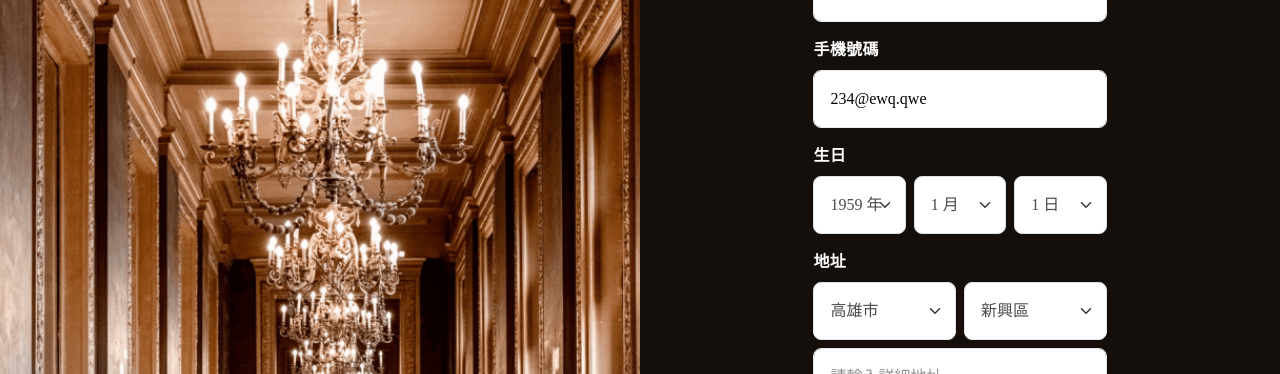
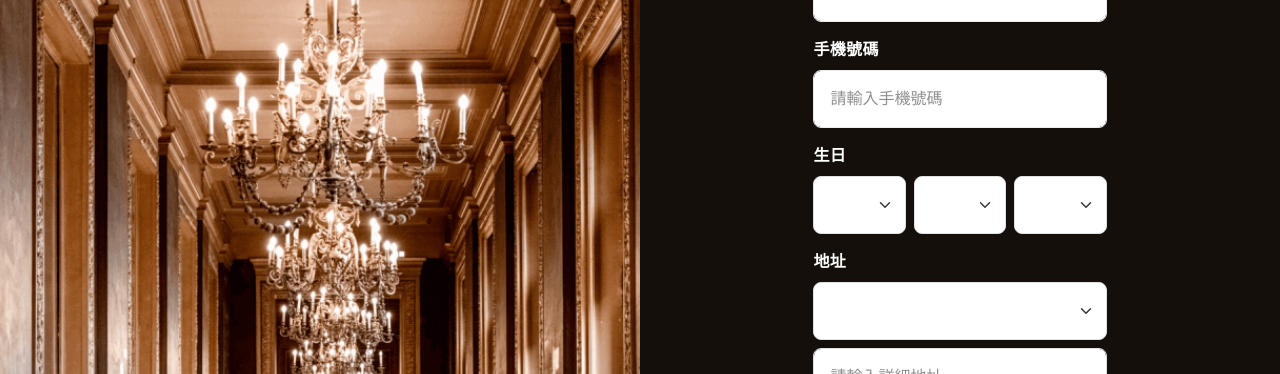
Before and after one commit to junhoulin/nuxt3-demo, a Nuxt app: page /account/signup in a window 1280 px wide. Both pictures are taken after a click on the button "下一步". Shown: the part 426-800 px from the top of the page. Built offline with nearby package versions, Linux system fonts and the light colour scheme.

Commit message:
update user signup data

```diff
--- a/components/account/AccountSignup.vue
+++ b/components/account/AccountSignup.vue
@@ -1,18 +1,48 @@
 <script setup>
 import { Icon } from '@iconify/vue';
 const isEmailAndPasswordValid = ref(false);
+const ZipCodeMap = ref ([
+  { detail: '100臺北市中正區', zipcode: 100, city: '臺北市', county: '中正區' },
+    { detail: '103臺北市大同區', zipcode: 103, city: '臺北市', county: '大同區' },
+    { detail: '104臺北市中山區', zipcode: 104, city: '臺北市', county: '中山區' },
+    { detail: '105臺北市松山區', zipcode: 105, city: '臺北市', county: '松山區' },
+    { detail: '106臺北市大安區', zipcode: 106, city: '臺北市', county: '大安區' },
+])
+const confirmPassword = ref("");
+  const birthday =ref({
+    year: "",
+    month: "",
+    day: ""
+  });
+
+
 const signupData = ref({
-  name: "23424",
-  email: "234@ewq.qwe",
-  password: "qweebqwe222234",
+  name: "",
+  email: "",
+  password: "",
   phone: "",
-  birthday: {
-  },
+  birthday: "",
   address: {
     zipcode: 802,
     detail: ""
   }
-})
+});
+
+const pushSignup1 = () => {
+  if (confirmPassword.value !== signupData.value.password) {
+    confirmPassword.value = "";
+    signupData.value.password = "";
+    alert('輸入的密碼不相同');
+  } else {
+    isEmailAndPasswordValid.value = true;
+  }
+};
+
+const pushSignup2 = () => {
+  signupData.value.birthday =
+  `${birthday.value.year}/${birthday.value.month}/${birthday.value.day}`;
+  console.log(signupData.value)
+}
 </script>
 
 <template>
@@ -109,13 +139,13 @@ const signupData = ref({
             class="form-control p-4 text-neutral-100 fw-medium border-neutral-40"
             placeholder="請再輸入一次密碼"
             type="password"
-            v-model="signupData.password"
+            v-model="confirmPassword"
           >
         </div>
         <button
           class="btn btn-neutral-40 w-100 py-4 text-neutral-60 fw-bold"
           type="button"
-          @click="isEmailAndPasswordValid = true"
+          @click="pushSignup1"
         >
           下一步
         </button>
@@ -151,7 +181,7 @@ const signupData = ref({
             class="form-control p-4 text-neutral-100 fw-medium border-neutral-40  rounded-3"
             placeholder="請輸入手機號碼"
             type="tel"
-            v-model="signupData.email"
+            v-model="signupData.phone"
           >
         </div>
         <div class="mb-4 fs-8 fs-md-7">
@@ -167,33 +197,36 @@ const signupData = ref({
             <select
               id="birth"
               class="form-select p-4 text-neutral-80 fw-medium rounded-3"
+              v-model="birthday.year"
             >
               <option
                 v-for="year in 65"
                 :key="year"
-                value="`${year + 1958} 年`"
+                :value="year+1958"
               >
                 {{ year + 1958 }} 年
               </option>
             </select>
             <select
               class="form-select p-4 text-neutral-80 fw-medium rounded-3"
+              v-model="birthday.month"
             >
               <option
                 v-for="month in 12"
                 :key="month"
-                value="`${month} 月`"
+                :value="month"
               >
                 {{ month }} 月
               </option>
             </select>
             <select
               class="form-select p-4 text-neutral-80 fw-medium rounded-3"
+              v-model="birthday.day"
             >
               <option
                 v-for="day in 30"
                 :key="day"
-                value="`${day} 日`"
+                :value="day"
               >
                 {{ day }} 日
               </option>
@@ -213,34 +246,13 @@ const signupData = ref({
             >
               <select
                 class="form-select p-4 text-neutral-80 fw-medium rounded-3"
+                v-model="signupData.address.zipcode"
               >
-                <option value="臺北市">
-                  臺北市
-                </option>
-                <option value="臺中市">
-                  臺中市
-                </option>
-                <option
-                  selected
-                  value="高雄市"
+                <option  v-for=" item in ZipCodeMap"
+                  :key="item.zipcode"
+                  :value="item.zipcode"
                 >
-                  高雄市
-                </option>
-              </select>
-              <select
-                class="form-select p-4 text-neutral-80 fw-medium rounded-3"
-              >
-                <option value="前金區">
-                  前金區
-                </option>
-                <option value="鹽埕區">
-                  鹽埕區
-                </option>
-                <option
-                  selected
-                  value="新興區"
-                >
-                  新興區
+                {{ item.detail }}
                 </option>
               </select>
             </div>
@@ -249,6 +261,7 @@ const signupData = ref({
               type="text"
               class="form-control p-4 rounded-3"
               placeholder="請輸入詳細地址"
+              v-model="signupData.address.detail"
             >
           </div>
         </div>
@@ -270,6 +283,7 @@ const signupData = ref({
         <button
           class="btn btn-primary-100 w-100 py-4 text-neutral-0 fw-bold"
           type="button"
+          @click="pushSignup2"
         >
           完成註冊
         </button>
```
